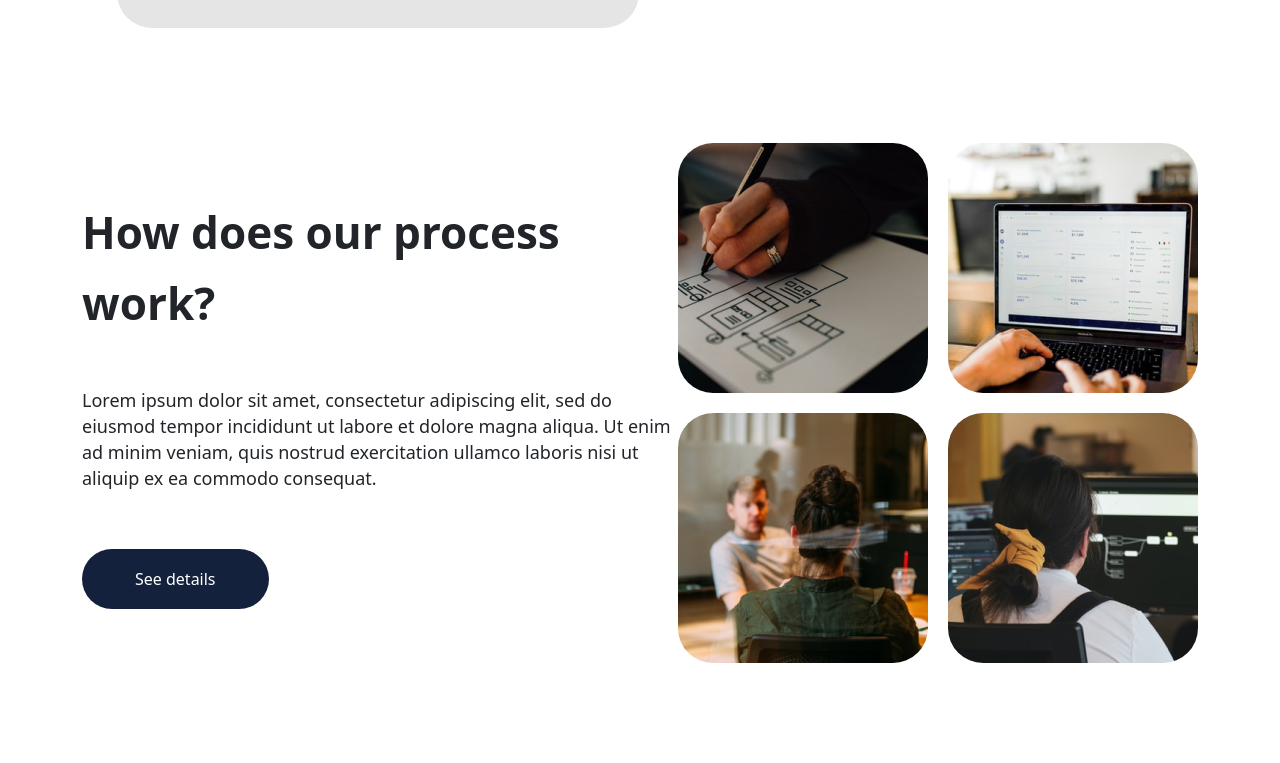
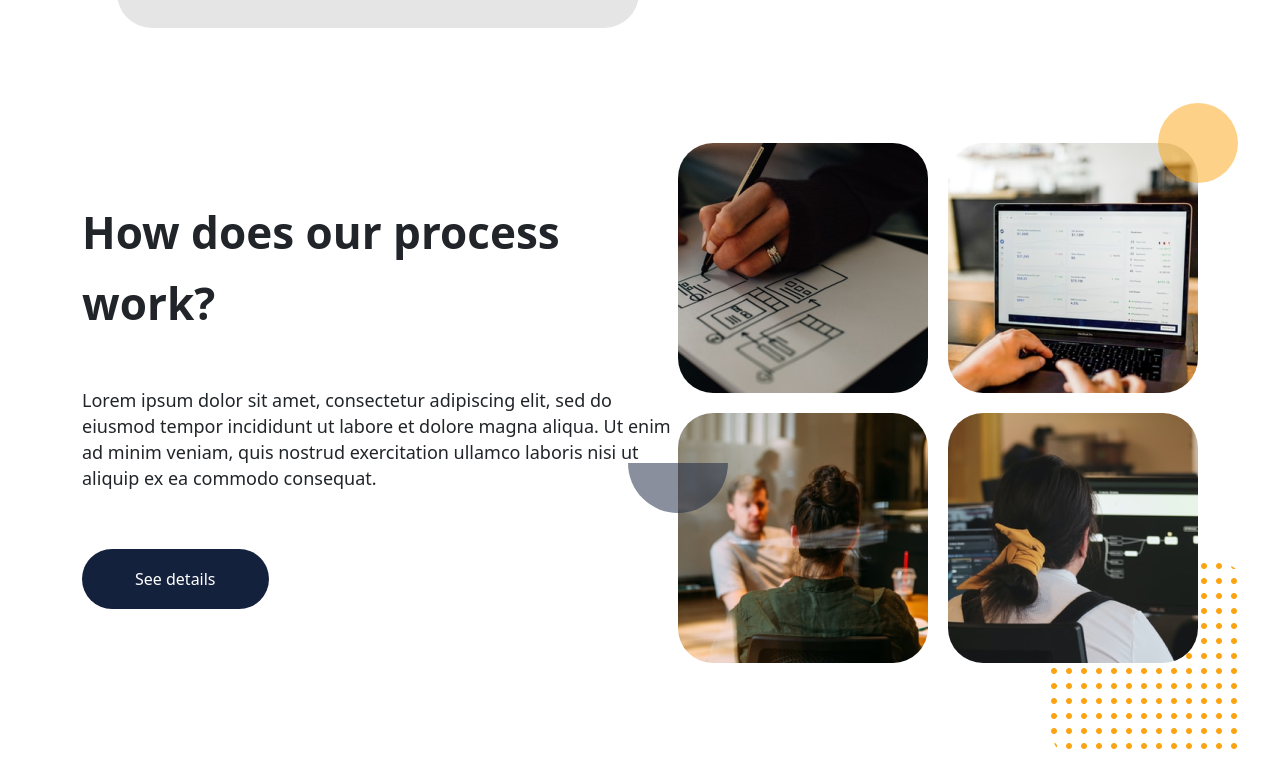
Before and after one commit to sardor-ab/hi-fi, a plain HTML site: page index.html in a window 1280 px wide. Shown: the part 2231-2994 px from the top of the page. Before the commit the page ends 2894 px from the top, so only its background shows below. Drawn offline with nearby package versions, Linux system fonts and the light colour scheme.

Commit message:
restyle look

```diff
--- a/index.js
+++ b/index.js
@@ -54,6 +54,38 @@ workImages.forEach((workImage) => {
   image.style.backgroundSize = "cover";
   image.style.backgroundRepeat = "no-repeat";
 
+  if (workImage == 2) {
+    image.style.position = "relative";
+
+    const circle = document.createElement("div");
+
+    circle.classList.add("circle", "d-none", "d-md-flex");
+
+    image.append(circle);
+  }
+
+  if (workImage == 3) {
+    image.style.position = "relative";
+
+    const semi_circle = document.createElement("div");
+
+    semi_circle.classList.add("semiCircle", "d-none", "d-md-flex");
+
+    image.append(semi_circle);
+  }
+
+  if (workImage == 4) {
+    image.style.position = "relative";
+
+    const dots = document.createElement("img");
+
+    dots.src = "./assets/extra_dotGrid.png";
+
+    dots.classList.add("extraDots", "d-none", "d-md-flex");
+
+    image.append(dots);
+  }
+
   work_containerRightContent.append(image);
 });
 
--- a/styles/index.css
+++ b/styles/index.css
@@ -199,6 +199,37 @@ a {
   width: 250px;
 }
 
+.circle {
+  height: 80px;
+  width: 80px;
+  border-radius: 50%;
+  position: absolute;
+  top: 0px;
+  right: 0px;
+  transform: translate(50%, -50%);
+  background-color: rgba(252, 163, 17, 0.5);
+}
+
+.semiCircle {
+  position: absolute;
+  height: 50px;
+  width: 100px;
+  border-radius: 50px 50px 0 0;
+  top: 20%;
+  left: 0;
+  background-color: rgba(20, 33, 61, 0.5);
+  transform: scaleY(-1) translate(-50%, 0);
+}
+
+.extraDots {
+  position: absolute;
+  bottom: 0;
+  right: 0;
+  right: 0px;
+  transform: translate(25%, 50%);
+  z-index: -1;
+}
+
 @media screen and (min-width: 1024px) {
   .service_left {
     margin-top: 150px;
```
Also changed, not shown: assets/extra_dotGrid.png (added), assets/extra_ellipse.png (added).
